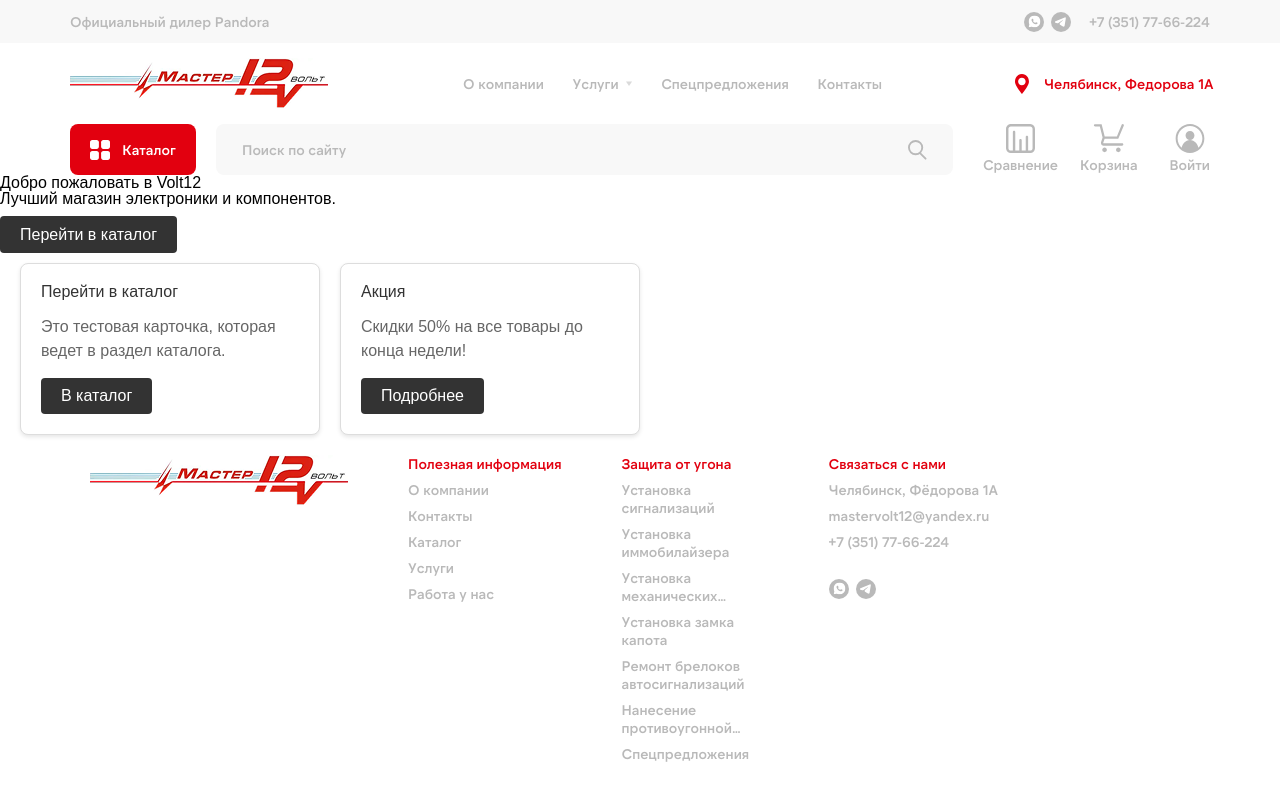
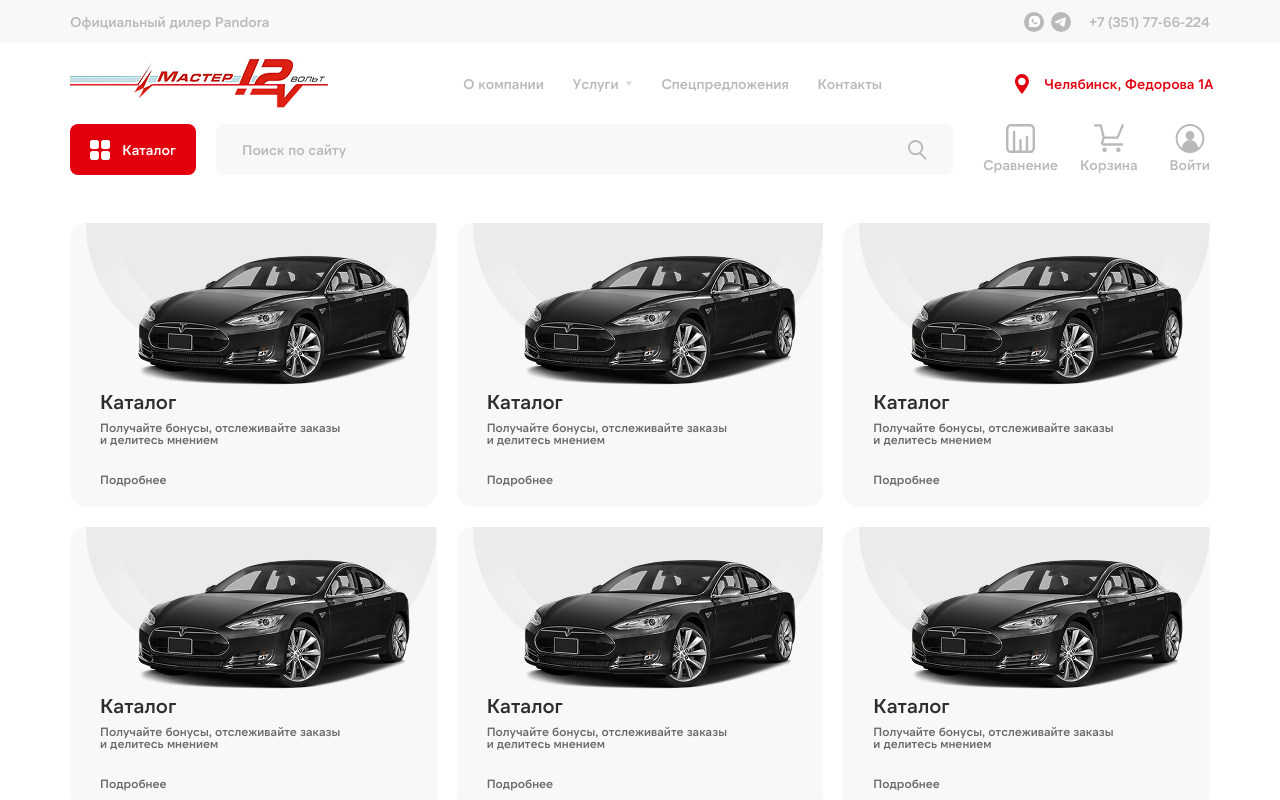
Before and after one commit to ZhigarMosta/volt12-client, a Nuxt app: page / in a window 1280 px wide. Shown: the top 800 px of the page. Built offline with nearby package versions, Linux system fonts and the light colour scheme.

Commit message:
preview cards

```diff
--- a/assets/css/variables.css
+++ b/assets/css/variables.css
@@ -28,4 +28,7 @@
 
     /* Gray */
     --gray-bg: #F8F8F8;
+
+    /* Black*/
+    --black: #2D2D2D;
 }
--- /dev/null
+++ b/components/shared/PreviewCard.vue
@@ -0,0 +1,133 @@
+<script setup lang="ts">
+defineProps<{
+  image: string;
+  name: string;
+  description: string;
+  to: string;
+}>();
+</script>
+<template>
+  <NuxtLink class="preview-card" :to="to">
+    <svg class="preview-card__ellipse" viewBox="0 0 372 139" fill="none"  preserveAspectRatio="none"
+         xmlns="http://www.w3.org/2000/svg">
+      <path
+          d="M0 1.4031C0 -1.02866 1.97134 -3 4.4031 -3H367.597C370.029 -3 372 -1.02866 372 1.4031C372 77.3958 310.396 139 234.403 139H137.597C61.6042 139 0 77.3958 0 1.4031Z"
+          fill="url(#paint0_radial_289_3320)"/>
+      <path
+          d="M33 0.47287C33 -1.44514 34.5549 -3 36.4729 -3H329.527C331.445 -3 333 -1.44514 333 0.472868C333 60.4107 284.411 109 224.473 109H141.527C81.5893 109 33 60.4107 33 0.47287Z"
+          fill="#EBEBEB"/>
+      <defs>
+        <radialGradient id="paint0_radial_289_3320" cx="0" cy="0" r="1" gradientUnits="userSpaceOnUse"
+                        gradientTransform="translate(186 68) rotate(90) scale(71 186)">
+          <stop stop-color="white"/>
+          <stop offset="1" stop-color="#EBEBEB"/>
+        </radialGradient>
+      </defs>
+    </svg>
+
+    <div class="preview-card__content">
+      <img class="preview-card__img" :src="image" :alt="name">
+      <div class="preview-card__content-text">
+        <p class="preview-card__name-text">
+          {{ name }}
+        </p>
+        <p class="preview-card__name-description"> {{ description }} </p>
+        <p class="preview-card__more"> Подробнее </p>
+      </div>
+    </div>
+  </NuxtLink>
+</template>
+
+<style scoped>
+.preview-card__name-description {
+  margin-top: 4px;
+  min-height: 32px;
+}
+
+.preview-card__more {
+  margin-top: 20px;
+  margin-bottom: 22px;
+}
+
+.preview-card__content-text {
+  margin-left: 30px;
+  max-width: 242px;
+}
+
+.preview-card__name-description, .preview-card__more {
+  font-family: 'NT Somic', sans-serif;
+  font-weight: 500;
+  font-size: 12px;
+  color: var(--black);
+  opacity: 0.7;
+  letter-spacing: 0;
+  line-height: 100%;
+}
+
+.preview-card__name-text {
+  font-family: 'NT Somic', sans-serif;
+  font-weight: 500;
+  font-size: 20px;
+  color: var(--black);
+  letter-spacing: 0;
+  line-height: 100%;
+  height: 26px;
+}
+
+.preview-card {
+  position: relative;
+  border-radius: 16px;
+  max-width: 420px;
+  max-height: 288px;
+  background: var(--gray-bg);
+}
+
+.preview-card__ellipse {
+  position: absolute;
+  left: 16px;
+  z-index: 1;
+  width: calc(100% - 16px);
+  height: auto;
+  max-width: 372px;
+}
+
+.preview-card__content {
+  position: relative;
+  z-index: 2;
+  width: 100%;
+  height: 100%;
+}
+
+.preview-card__img {
+  margin-left: auto;
+}
+
+@media (max-width: 1100px) {
+  .preview-card__img {
+    max-width: 205px;
+  }
+
+  .preview-card__ellipse {
+    left: 0;
+    width: 100%;
+    max-width: unset;
+    height: 116px;
+    border-radius: 16px 16px 0 0;
+  }
+}
+@media (max-width: 744px) {
+  .preview-card__img {
+    max-width: 158px;
+  }
+
+  .preview-card__ellipse {
+    height: 90px;
+  }
+  .preview-card__img {
+    margin: auto;
+  }
+  .preview-card__content-text {
+    margin-left: 17px;
+  }
+}
+</style>
--- /dev/null
+++ b/components/widgets/PreviewCards.vue
@@ -0,0 +1,79 @@
+<script setup lang="ts">
+import PreviewCard from '../shared/PreviewCard.vue';
+
+const cards = [
+  {
+    image: '/icons/car-preview-card.png',
+    name: 'Каталог',
+    description: 'Получайте бонусы, отслеживайте заказы и делитесь мнением',
+    to: '/'
+  },
+  {
+    image: '/icons/car-preview-card.png',
+    name: 'Каталог',
+    description: 'Получайте бонусы, отслеживайте заказы и делитесь мнением',
+    to: '/'
+  },
+  {
+    image: '/icons/car-preview-card.png',
+    name: 'Каталог',
+    description: 'Получайте бонусы, отслеживайте заказы и делитесь мнением',
+    to: '/'
+  },
+  {
+    image: '/icons/car-preview-card.png',
+    name: 'Каталог',
+    description: 'Получайте бонусы, отслеживайте заказы и делитесь мнением',
+    to: '/'
+  },
+  {
+    image: '/icons/car-preview-card.png',
+    name: 'Каталог',
+    description: 'Получайте бонусы, отслеживайте заказы и делитесь мнением',
+    to: '/'
+  },
+  {
+    image: '/icons/car-preview-card.png',
+    name: 'Каталог',
+    description: 'Получайте бонусы, отслеживайте заказы и делитесь мнением',
+    to: '/'
+  }
+];
+</script>
+
+<template>
+  <div class="preview-cards">
+    <PreviewCard
+      v-for="(card, index) in cards"
+      :key="index"
+      :image="card.image"
+      :name="card.name"
+      :description="card.description"
+      :to="card.to"
+    />
+  </div>
+</template>
+
+<style scoped>
+.preview-cards {
+  display: grid;
+  grid-template-columns: repeat(3, 1fr);
+  gap: 20px;
+  padding: 0 70px;
+  margin-top: 48px;
+}
+
+@media (max-width: 1100px) {
+  .preview-cards {
+    grid-template-columns: repeat(2, 1fr);
+    padding: 0 37px;
+    margin-top: 32px;
+  }
+}
+@media (max-width: 744px) {
+  .preview-cards {
+    padding: 0 20px;
+    margin-top: 0;
+  }
+}
+</style>
--- a/pages/index.vue
+++ b/pages/index.vue
@@ -1,42 +1,7 @@
 <template>
-  <div>
-    <h1>Добро пожаловать в Volt12</h1>
-    <p>Лучший магазин электроники и компонентов.</p>
-    <div style="margin-top: 20px;">
-      <NuxtLink to="/catalog" class="btn">Перейти в каталог</NuxtLink>
-    </div>
-
-    <div style="display: flex; gap: 20px; padding: 20px;">
-
-      <TestCard
-          title="Перейти в каталог"
-          button-text="В каталог"
-          link="/catalog"
-      >
-        Это тестовая карточка, которая ведет в раздел каталога.
-      </TestCard>
-
-      <TestCard
-          title="Акция"
-          button-text="Подробнее"
-      >
-        Скидки 50% на все товары до конца недели!
-      </TestCard>
-
-    </div>
-  </div>
+ <PreviewCards/>
 </template>
 
 <style scoped>
-.btn {
-  background: #333;
-  color: white;
-  padding: 10px 20px;
-  text-decoration: none;
-  border-radius: 4px;
-}
+
 </style>
-
-<script defer>
-
-</script>
```
Also changed, not shown: public/icons/car-preview-card.png (added).
